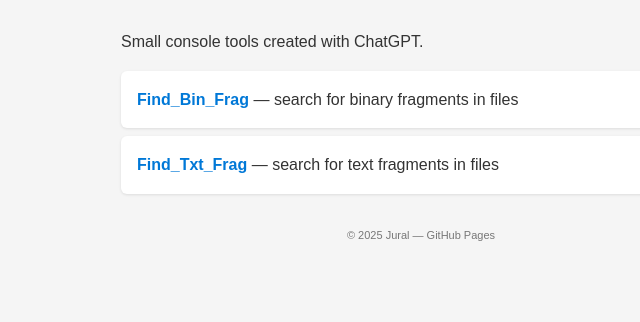
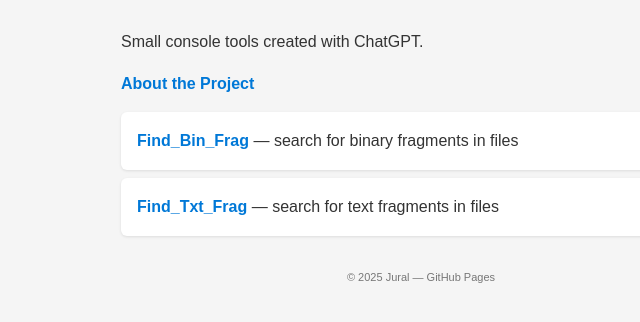
Before and after one commit to Jural2025/Jural, a plain HTML site: page index.html in a window 1280 px wide. Shown: the part 102-424 px from the top of the page, without its empty margins (219-859 px from the left). Drawn offline with Linux system fonts and the light colour scheme.

Commit message:
Update index.html

```diff
--- a/index.html
+++ b/index.html
@@ -50,9 +50,11 @@
 
   <p>Small console tools created with ChatGPT.</p>
 
+  <!-- ✔ Добавлено -->
+  <p><a href="about.html">About the Project</a></p>
+
   <ul>
     <li><a href="Find_Bin_Frag/Find_Bin_Frag.html">Find_Bin_Frag</a> — search for binary fragments in files</li>
-    <!-- пример для будущих программ -->
     <li><a href="Find_Txt_Frag/Find_Txt_Frag.html">Find_Txt_Frag</a> — search for text fragments in files</li>
   </ul>
 
```
